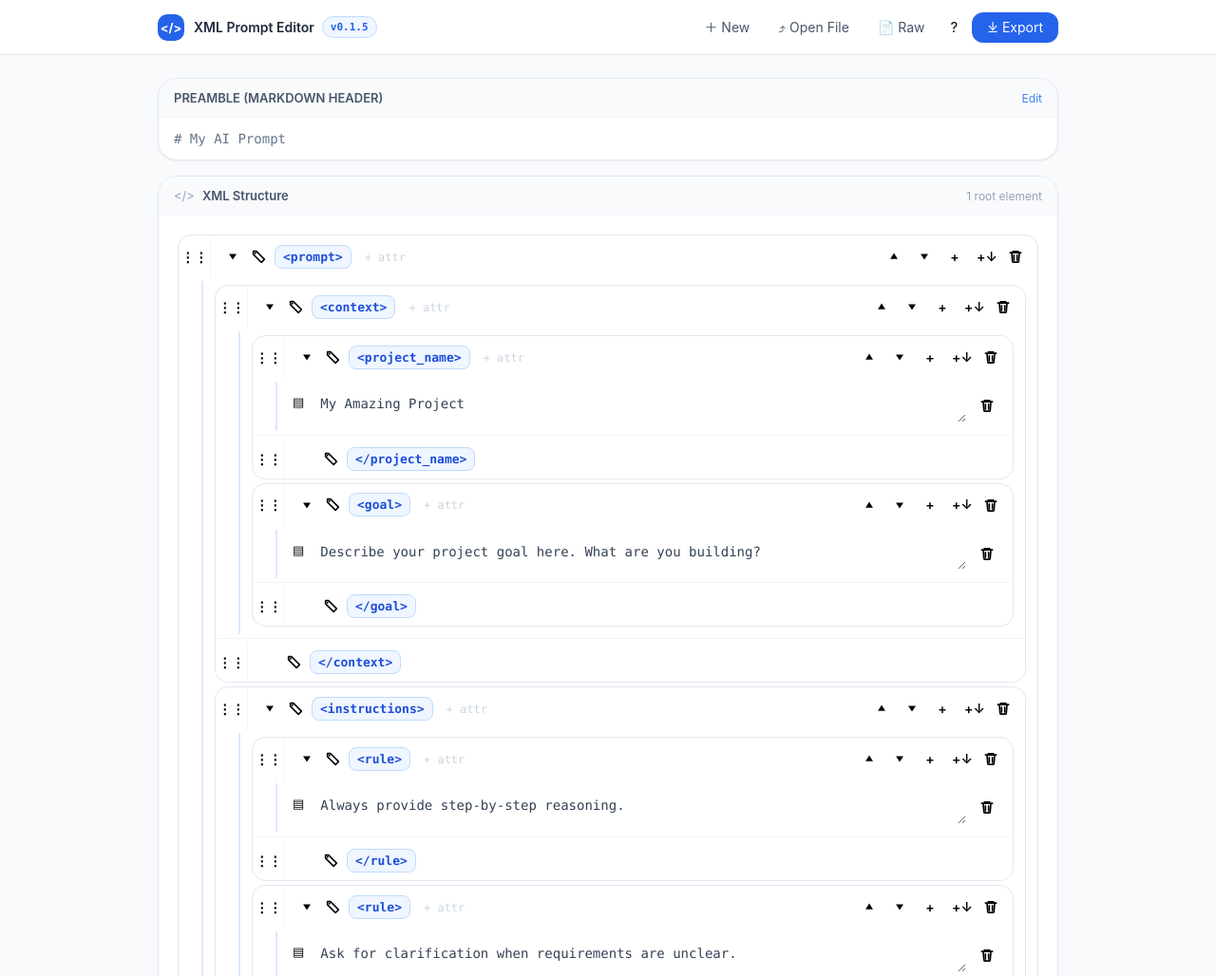
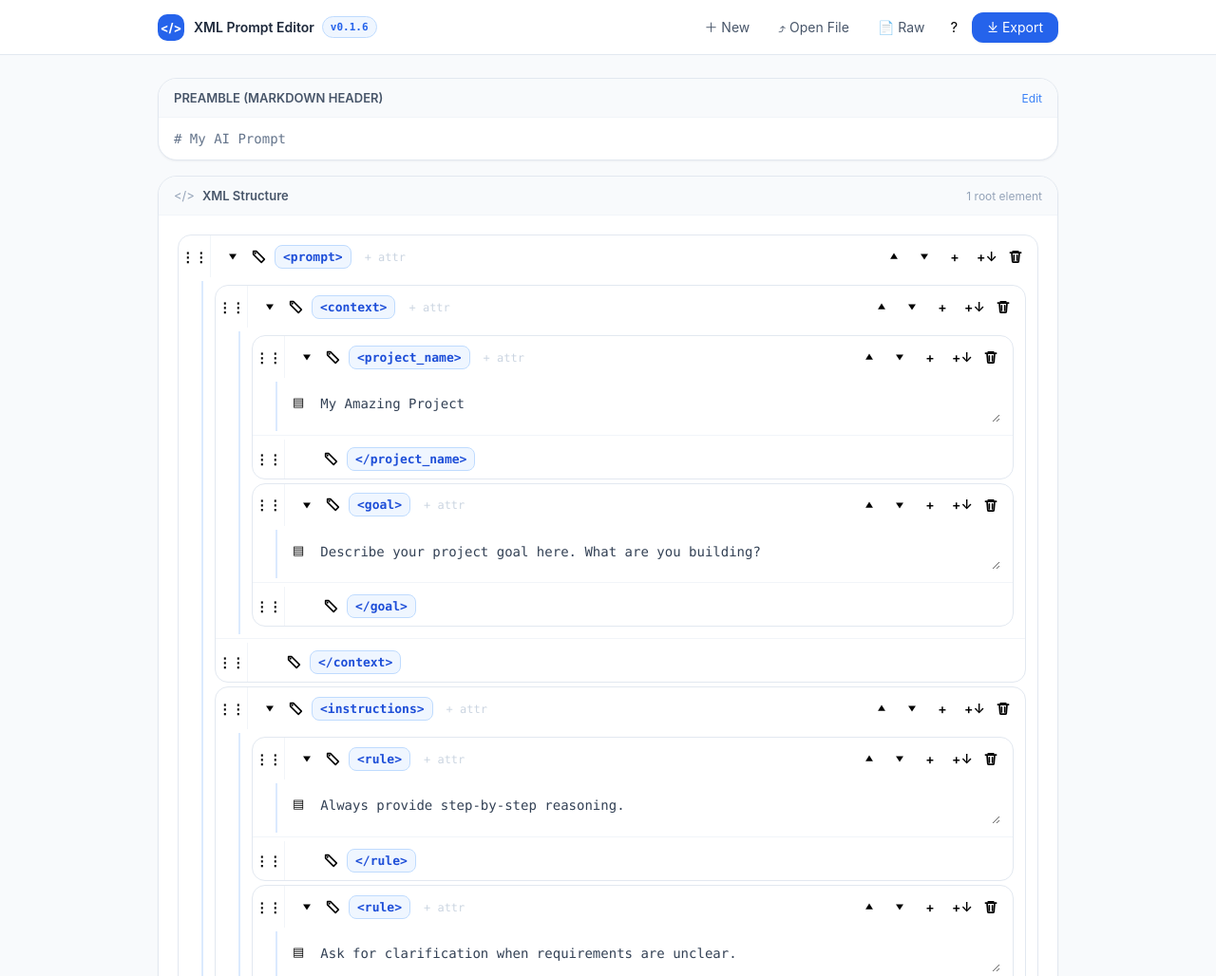
Before and after one commit to oywino/python_xml_editor, a plain HTML site: page index.html in a window 1280 px wide. Shown: the top 1028 px of the page at 95% size. Drawn offline with Linux system fonts and the light colour scheme; no server answers.

Commit message:
v0.1.6 Remove the text-node delete button
Remove the delete control from text-node rows so clearing text content is done directly in the textarea instead of through a misleading remove action.\n\nThis avoids the confusing visual state where deleting a text node made the surrounding element structure appear broken, and bumps the in-app version badge to v0.1.6 for this release.

```diff
--- a/app.js
+++ b/app.js
@@ -22,7 +22,7 @@
   </response_format>
 </prompt>`;
 
-  const APP_VERSION = 'v0.1.5';
+  const APP_VERSION = 'v0.1.6';
   const HEARTBEAT_INTERVAL_MS = 5000;
   let idCounter = 0;
   const XML_NAME_RE = /^[A-Za-z_][A-Za-z0-9_.:-]*$/;
@@ -624,17 +624,6 @@
       state.doc.root = updateNodeById(nodes, node.id, (n) => ({ ...n, text: textarea.value }));
     });
     wrap.appendChild(textarea);
-
-    const actions = document.createElement('div');
-    actions.className = 'text-actions';
-    const del = document.createElement('button');
-    del.type = 'button';
-    del.className = 'action-btn red';
-    del.title = 'Delete text node';
-    del.appendChild(createTrashIcon());
-    del.addEventListener('click', () => updateRoot(removeNodeById(nodes, node.id)));
-    actions.appendChild(del);
-    wrap.appendChild(actions);
 
     row.appendChild(wrap);
     return row;
--- a/style.css
+++ b/style.css
@@ -613,10 +613,6 @@ button {
   border-color: var(--border);
 }
 
-.text-actions {
-  padding-top: 6px;
-}
-
 .node-indent-1 { margin-left: 24px; }
 .node-indent-2 { margin-left: 48px; }
 .node-indent-3 { margin-left: 72px; }
```
